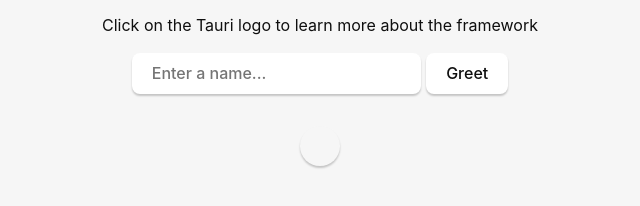
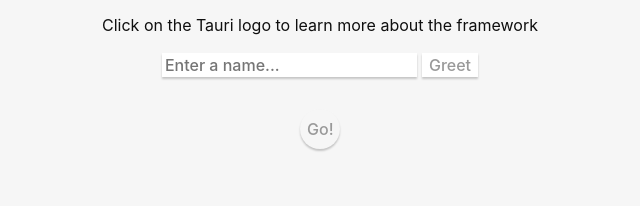
Before and after one commit to aivny/Shaan, a website built with Vite: page index.html in a window 1280 px wide. Shown: the part 308-514 px from the top of the page, without its empty margins (320-960 px from the left). Built offline with nearby package versions, Linux system fonts and the light colour scheme.

Commit message:
modified:   index.html 	modified:   src/styles.css

```diff
--- a/index.html
+++ b/index.html
@@ -50,7 +50,7 @@
 
       <p id="greet-msg"></p>
       <div>
-        <button id="navBtn" style="border-radius: 50%;width:40px;height:40px;text-align: left;background-color: #f6f6f6;"></button>
+        <button id="navBtn" style="border-radius: 50%;width:40px;height:40px;text-align: center;background-color: #f6f6f6;">Go!</button>
       </div>
 
     </div>
--- a/src/styles.css
+++ b/src/styles.css
@@ -55,13 +55,11 @@ h1 {
 
 input,
 button {
-  border-radius: 8px;
   border: 1px solid transparent;
-  padding: 0.6em 1.2em;
   font-size: 1em;
   font-weight: 500;
   font-family: inherit;
-  color: #0f0f0f;
+  color: #999999;
   background-color: #ffffff;
   transition: border-color 0.25s;
   box-shadow: 0 2px 2px rgba(0, 0, 0, 0.2);
```
